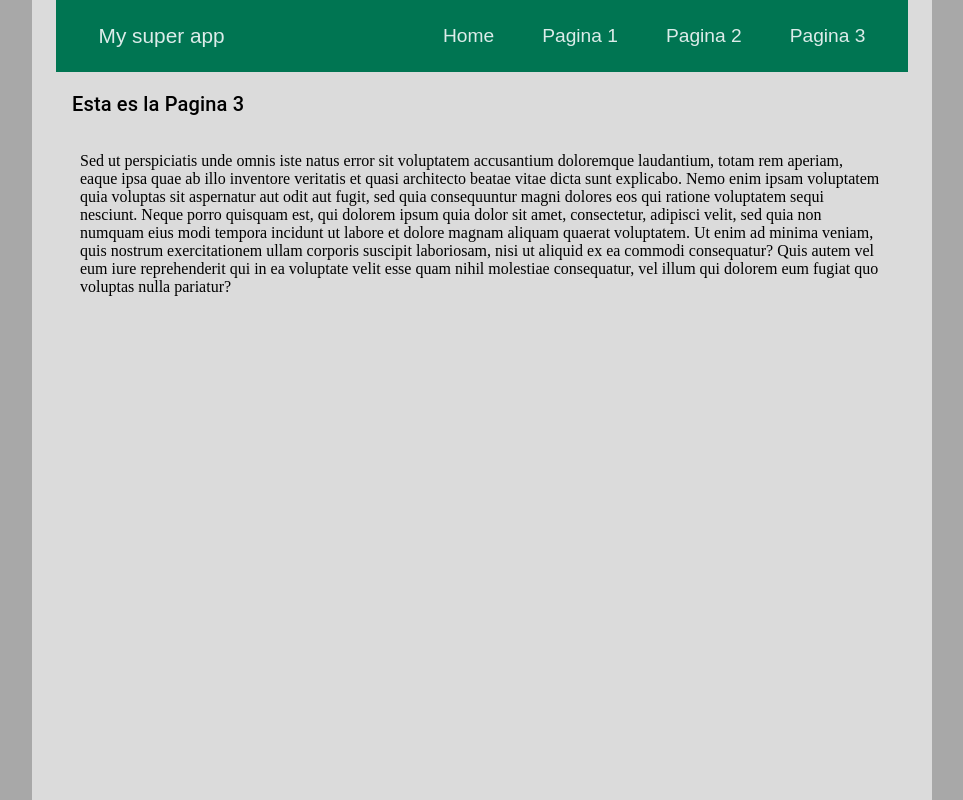
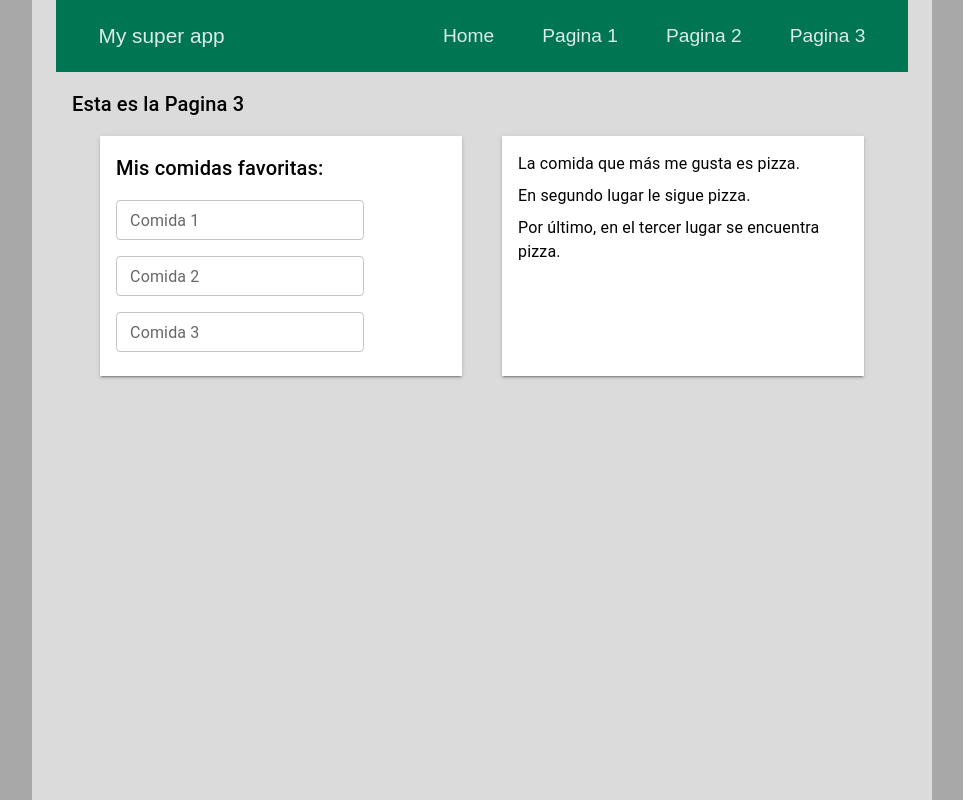
Before and after one commit to aa-avila/react-practice, a React (Create React App) app in the folder react-practice/: page /page3 in a window 1280 px wide. Shown: the whole page, without its empty margins (158-1121 px from the left). Built offline with nearby package versions, Linux system fonts and the light colour scheme.

Commit message:
page3 foods basic schema

```diff
--- /dev/null
+++ b/react-practice/src/components/food/FavFoods.js
@@ -0,0 +1,32 @@
+import { Box, TextField, Typography } from '@mui/material';
+
+function FavFoods() {
+  return (
+    <Box sx={{ p: 2, width: '45%', boxShadow: 2, bgcolor: '#fff' }}>
+      <Typography variant="h6" component="div" sx={{ mb: 1 }}>
+        Mis comidas favoritas:
+      </Typography>
+
+      <TextField
+        id="food1-input"
+        label="Comida 1"
+        size="small"
+        sx={{ my: 1 }}
+      />
+      <TextField
+        id="food2-input"
+        label="Comida 2"
+        size="small"
+        sx={{ my: 1 }}
+      />
+      <TextField
+        id="food3-input"
+        label="Comida 3"
+        size="small"
+        sx={{ my: 1 }}
+      />
+    </Box>
+  );
+}
+
+export default FavFoods;
--- /dev/null
+++ b/react-practice/src/components/food/FoodList.js
@@ -0,0 +1,20 @@
+import { Box, Typography } from '@mui/material';
+
+function FoodList() {
+  const food1 = 'pizza';
+  return (
+    <Box sx={{ p: 2, width: '45%', boxShadow: 2, bgcolor: '#fff' }}>
+      <Typography variant="body1" component="div" sx={{ mb: 1 }}>
+        La comida que más me gusta es {food1}.
+      </Typography>
+      <Typography variant="body1" component="div" sx={{ mb: 1 }}>
+        En segundo lugar le sigue {food1}.
+      </Typography>
+      <Typography variant="body1" component="div" sx={{ mb: 1 }}>
+        Por último, en el tercer lugar se encuentra {food1}.
+      </Typography>
+    </Box>
+  );
+}
+
+export default FoodList;
--- a/react-practice/src/pages/Page3.js
+++ b/react-practice/src/pages/Page3.js
@@ -1,4 +1,6 @@
 import { Container, Typography } from '@mui/material';
+import FavFoods from '../components/food/FavFoods';
+import FoodList from '../components/food/FoodList';
 
 function Page3() {
   return (
@@ -6,22 +8,15 @@ function Page3() {
       <Typography variant="h6" component="h6" sx={{ p: 2 }}>
         Esta es la Pagina 3
       </Typography>
-      <Container>
-        <p>
-          Sed ut perspiciatis unde omnis iste natus error sit voluptatem
-          accusantium doloremque laudantium, totam rem aperiam, eaque ipsa quae
-          ab illo inventore veritatis et quasi architecto beatae vitae dicta
-          sunt explicabo. Nemo enim ipsam voluptatem quia voluptas sit
-          aspernatur aut odit aut fugit, sed quia consequuntur magni dolores eos
-          qui ratione voluptatem sequi nesciunt. Neque porro quisquam est, qui
-          dolorem ipsum quia dolor sit amet, consectetur, adipisci velit, sed
-          quia non numquam eius modi tempora incidunt ut labore et dolore magnam
-          aliquam quaerat voluptatem. Ut enim ad minima veniam, quis nostrum
-          exercitationem ullam corporis suscipit laboriosam, nisi ut aliquid ex
-          ea commodi consequatur? Quis autem vel eum iure reprehenderit qui in
-          ea voluptate velit esse quam nihil molestiae consequatur, vel illum
-          qui dolorem eum fugiat quo voluptas nulla pariatur?{' '}
-        </p>
+      <Container
+        sx={{
+          display: 'flex',
+          flexDirection: 'row',
+          justifyContent: 'space-around'
+        }}
+      >
+        <FavFoods />
+        <FoodList />
       </Container>
     </>
   );
```
